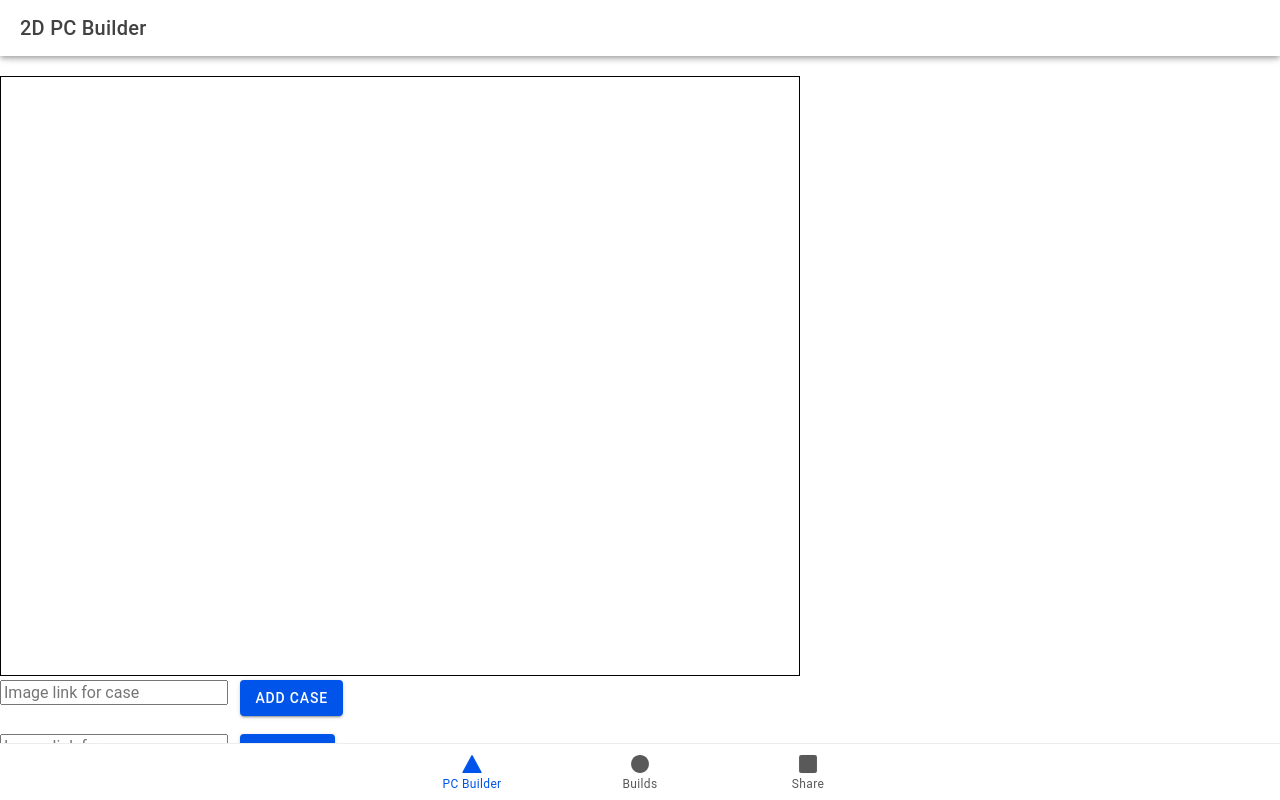
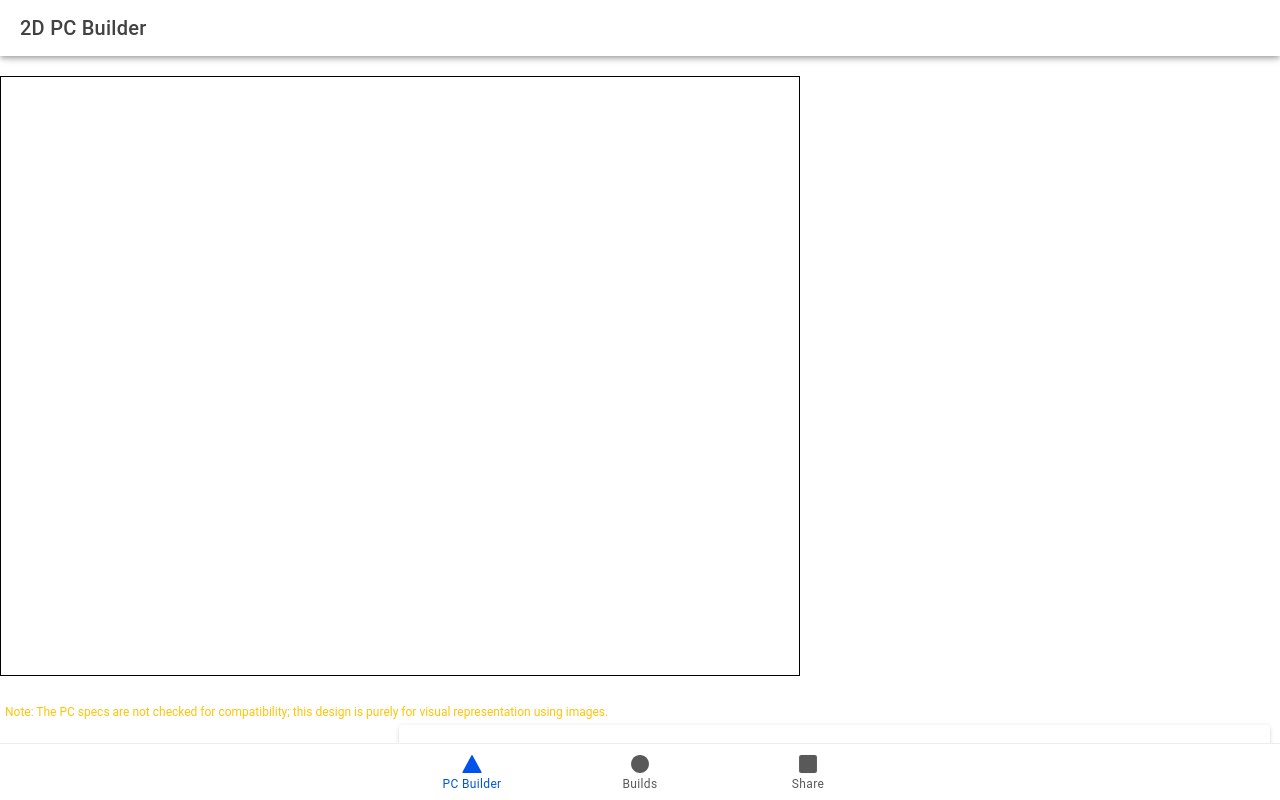
Before and after one commit to omarashzeinhom/PCV-PC-Visualizer, a React (Vite) app: page /pcbuilder in a window 1280 px wide. Built offline with nearby package versions, Linux system fonts and the light colour scheme.

Commit message:
Organized Order, Added Fix For Image links , note and styled with ionic

```diff
--- a/src/components/PCBuilder/PCBuilder.tsx
+++ b/src/components/PCBuilder/PCBuilder.tsx
@@ -1,5 +1,5 @@
 import React, { useState } from 'react';
-import { IonButton, IonToast } from '@ionic/react';
+import { IonButton, IonCard, IonCardContent, IonCol, IonGrid, IonInput, IonItem, IonLabel, IonRow, IonText, IonToast } from '@ionic/react';
 import PCComponent from '../PCComponent/PCComponent';
 
 interface Component {
@@ -29,6 +29,17 @@ const demoComponents: Component[] = [
   },
   {
     id: '2',
+    type: 'motherboard',
+    x: 60,
+    y: 130,
+    width: 400, // Width in pixels for the motherboard
+    height: 300, // Height in pixels for the motherboard
+    imageSrc: 'https://dlcdnwebimgs.asus.com/gain/18EA4132-C4D3-4317-8C5C-49E2E717E19D/w1000/h732',
+    specs: 'ASUS X870 Motherboard, ATX',
+    link: 'https://example.com/motherboard' // Add the actual link here
+  },
+  {
+    id: '3',
     type: 'cpu',
     x: 170,
     y: 70,
@@ -37,17 +48,7 @@ const demoComponents: Component[] = [
     imageSrc: 'https://encrypted-tbn0.gstatic.com/images?q=tbn:ANd9GcREl1Eo0G8H1qNohHzLixixRxmE8qoCUIVHeQ&s',
     specs: 'AMD Ryzen 9 7900X, 12 Cores, 24 Threads',
     link: 'https://example.com/cpu' // Add the actual link here
-  },
-  {
-    id: '3',
-    type: 'gpu',
-    x: 170,
-    y: 200,
-    width: 400, // Width in pixels for the GPU
-    height: 250, // Height in pixels for the GPU
-    imageSrc: 'https://dlcdnwebimgs.asus.com/gain/D82691F5-CD33-4C21-895A-EA327CD3F8A3/w1000/h732',
-    specs: 'NVIDIA GeForce RTX 4080, 16GB GDDR6X',
-    link: 'https://example.com/gpu' // Add the actual link here
+
   },
   {
     id: '4',
@@ -62,14 +63,14 @@ const demoComponents: Component[] = [
   },
   {
     id: '5',
-    type: 'motherboard',
-    x: 60,
-    y: 130,
-    width: 400, // Width in pixels for the motherboard
-    height: 300, // Height in pixels for the motherboard
-    imageSrc: 'https://dlcdnwebimgs.asus.com/gain/18EA4132-C4D3-4317-8C5C-49E2E717E19D/w1000/h732',
-    specs: 'ASUS X870 Motherboard, ATX',
-    link: 'https://example.com/motherboard' // Add the actual link here
+    type: 'gpu',
+    x: 170,
+    y: 200,
+    width: 400, // Width in pixels for the GPU
+    height: 250, // Height in pixels for the GPU
+    imageSrc: 'https://dlcdnwebimgs.asus.com/gain/D82691F5-CD33-4C21-895A-EA327CD3F8A3/w1000/h732',
+    specs: 'NVIDIA GeForce RTX 4080, 16GB GDDR6X',
+    link: 'https://example.com/gpu' // Add the actual link here
   },
   {
     id: '6',
@@ -90,36 +91,37 @@ const demoComponents: Component[] = [
     width: 150, // Width in pixels for the PSU
     height: 150, // Height in pixels for the PSU
     imageSrc: 'https://dlcdnwebimgs.asus.com/gain/D97D3CD2-5BAE-4B84-A7AD-C5DDD23AF015/w1000/h732',
-    specs: '750W 80 Plus Gold PSU',
+    specs: '1000W Aura ROG Strix White PSU',
+    link: 'https://example.com/psu' // Add the actual link here
+  },
+  {
+    id: '8',
+    type: 'casefans',
+    x: 80,
+    y: 250,
+    width: 150, // Width in pixels for the PSU
+    height: 150, // Height in pixels for the PSU
+    imageSrc: 'https://lian-li.com/wp-content/uploads/2020/11/UNI-FAN-white-rgbx1-front.jpg',
+    specs: '120mm LIAN LI UNI Fan',
     link: 'https://example.com/psu' // Add the actual link here
   },
 ];
 
 const PCBuilder: React.FC = () => {
   const [components, setComponents] = useState<Component[]>([]);
-  const [showToast, setShowToast] = useState(false); // State for toast notification
-  const [imageInputs, setImageInputs] = useState<{ [key: string]: string }>({}); // State for image inputs
+  const [showToast, setShowToast] = useState(false);
+  const [imageInputs, setImageInputs] = useState<{ [key: string]: string }>({});
 
   const addComponent = (component: Component) => {
-    const imageSrc = imageInputs[component.id] || component.imageSrc; // Use user input or fallback to demo image
+    const imageSrc = imageInputs[component.id] || component.imageSrc;
+    const newComponent: Component = { ...component, imageSrc };
 
-    // Create a new component object
-    const newComponent: Component = {
-      ...component,
-      imageSrc, // Set the image source
-    };
-
-    // Check if the component already exists
     const existingComponent = components.find(c => c.id === component.id);
     if (existingComponent) {
-      // If component already exists, allow editing
       editComponent(existingComponent.id, newComponent);
     } else {
-      // Otherwise, add the new component
       setComponents((prev) => [...prev, newComponent]);
     }
-
-    // Clear the input field for the added component
     setImageInputs((prev) => ({ ...prev, [component.id]: '' }));
   };
 
@@ -141,10 +143,9 @@ const PCBuilder: React.FC = () => {
 
   const exportSpecs = () => {
     if (components.length === 0) {
-      setShowToast(true); // Show toast if no components
+      setShowToast(true);
       return;
     }
-
     const specs = components.map(({ id, type, specs }) => ({
       id,
       type,
@@ -155,14 +156,13 @@ const PCBuilder: React.FC = () => {
       type: 'application/json',
     });
     const url = URL.createObjectURL(blob);
-
     const a = document.createElement('a');
     a.href = url;
     a.download = 'pc_components_specs.json';
     document.body.appendChild(a);
     a.click();
     document.body.removeChild(a);
-    URL.revokeObjectURL(url); // Clean up the URL object
+    URL.revokeObjectURL(url);
   };
 
   return (
@@ -186,22 +186,55 @@ const PCBuilder: React.FC = () => {
         ))}
       </div>
 
-      <div>
+      <IonGrid style={{ marginTop: '20px' }}>
+        <IonText color="warning" style={{ fontSize: '12px' }}>
+          Note: The PC specs are not checked for compatibility; this design is purely for visual representation using images.
+        </IonText>
         {demoComponents.map((component) => (
-          <div key={component.id} style={{ marginBottom: '10px' }}>
-            <input
-              type="text"
-              placeholder={`Image link for ${component.type}`}
-              value={imageInputs[component.id] || ''}
-              onChange={(e) => setImageInputs({ ...imageInputs, [component.id]: e.target.value })}
-              style={{ marginRight: '10px' }}
-            />
-            <IonButton onClick={() => addComponent(component)}>
-              Add {component.type.toUpperCase()}
-            </IonButton>
-          </div>
+          <IonRow key={component.id} style={{ marginBottom: '10px', alignItems: 'center' }}>
+            <IonCol size="auto">
+              <IonItem>
+                <IonLabel position="floating">Image link for {component.type}</IonLabel>
+                <IonInput
+                  value={imageInputs[component.id] || ''}
+                  onIonChange={(e) => setImageInputs({ ...imageInputs, [component.id]: e.detail.value! })}
+                  style={{ padding: '10px', marginRight: '10px', width: '100%' }}
+                  placeholder={`Enter image link`}
+                />
+              </IonItem>
+            </IonCol>
+            <IonCol size="auto">
+
+              <IonButton onClick={() => addComponent(component)}>
+                Add {component.type.toUpperCase()}
+              </IonButton>
+            </IonCol>
+            <IonCol>
+              <IonCard style={{ margin: 0, padding: '5px', textAlign: 'center' }}>
+                <IonCardContent>
+                  {component.specs && (
+                    <IonText style={{ fontSize: '12px' }}>{component.specs}</IonText>
+                  )}
+                  {component.link && (
+                    <IonItem lines="none" style={{ padding: 0 }}>
+                      <IonLabel>
+                        <IonText color="primary" style={{ fontSize: '12px' }}>
+                          <a href={component.link} target="_blank" rel="noopener noreferrer">
+                            View Product
+                          </a>
+                        </IonText>
+                      </IonLabel>
+                    </IonItem>
+                  )}
+
+                </IonCardContent>
+              </IonCard>
+            </IonCol>
+
+          </IonRow>
         ))}
-      </div>
+
+      </IonGrid>
 
       <IonButton onClick={exportSpecs} style={{ marginTop: '20px' }}>
         Export Specs
--- a/src/components/PCComponent/PCComponent.tsx
+++ b/src/components/PCComponent/PCComponent.tsx
@@ -1,3 +1,4 @@
+import { IonCard, IonCardContent, IonItem, IonLabel, IonText, IonToast } from '@ionic/react';
 import React, { useState, useRef } from 'react';
 
 interface ComponentProps {
@@ -113,7 +114,6 @@ const PCComponent: React.FC<ComponentProps> = ({ component, onDragEnd }) => {
                 ) : (
                     type.toUpperCase()
                 )}
-                {/* Resize handle */}
                 {isOutlineVisible && ( // Only show the resize handle when outline is visible
                     <div
                         ref={resizeRef}
@@ -130,16 +130,7 @@ const PCComponent: React.FC<ComponentProps> = ({ component, onDragEnd }) => {
                     />
                 )}
             </div>
-            {/* Specifications and Link Below */}
-            <hr />
-            <div style={{ marginTop: '10px', textAlign: 'center' }}>
-                {specs && <div style={{ fontSize: '12px' }}>{specs}</div>}
-                {link && (
-                    <a href={link} target="_blank" rel="noopener noreferrer" style={{ fontSize: '12px', color: 'blue' }}>
-                        View Product
-                    </a>
-                )}
-            </div>
+
         </div>
     );
 };
```
